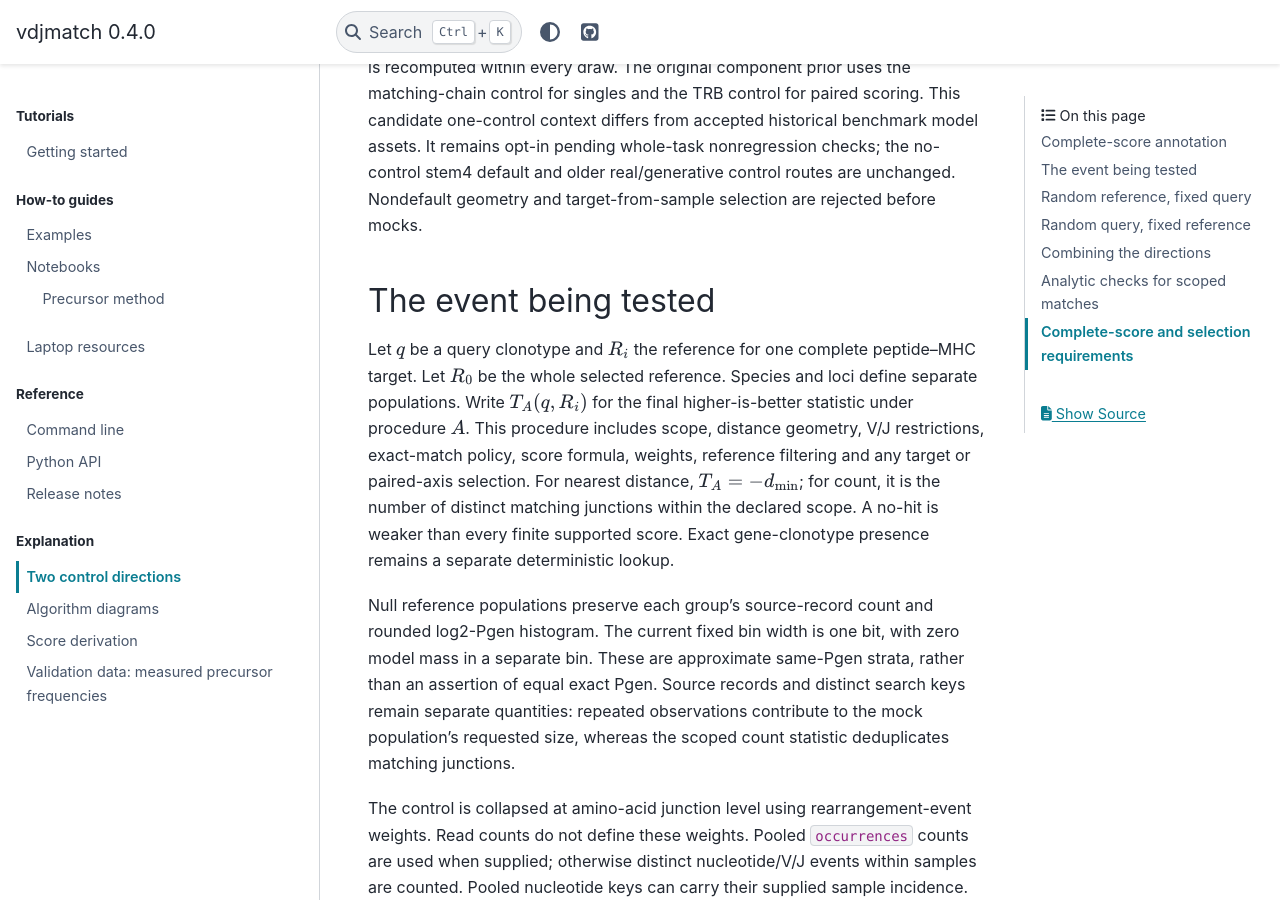
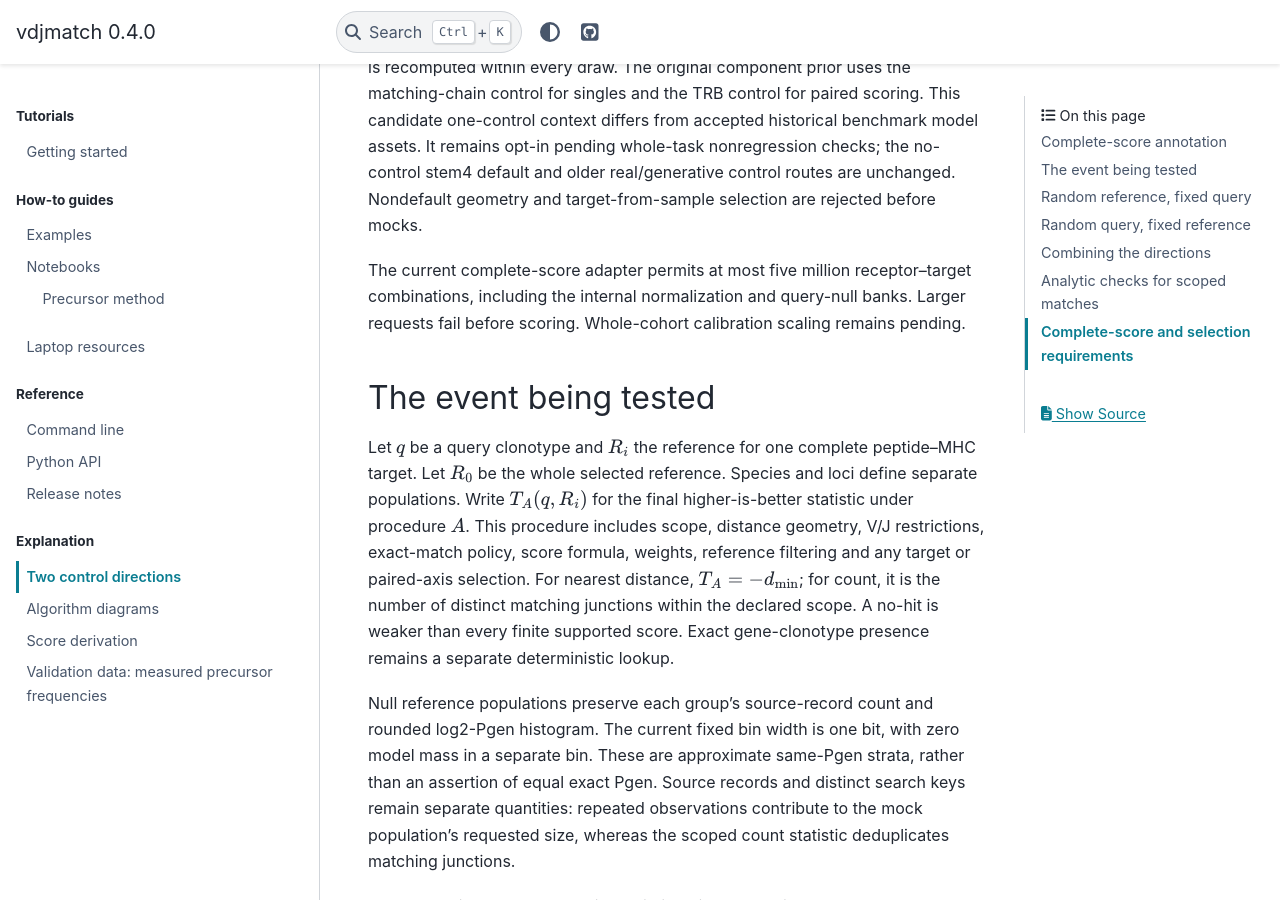
Before and after one commit to antigenomics/vdjmatch, a Sphinx documentation site: the page built from docs/control-calibration.rst, in a window 1280 px wide and 900 px high, scrolled down 1364 px. Built offline with Sphinx 7.4.7 and the PyData theme 0.15.4, drawn with Linux system fonts in a browser that asks for light colours; pages that are not in the unit, such as notebooks, are missing from menus.

Commit message:
Document complete-score calibration cohort limit

```diff
--- a/docs/control-calibration.rst
+++ b/docs/control-calibration.rst
@@ -54,6 +54,10 @@ This candidate one-control context differs from accepted historical benchmark
 model assets. It remains opt-in pending whole-task nonregression checks; the
 no-control stem4 default and older real/generative control routes are unchanged.
 Nondefault geometry and target-from-sample selection are rejected before mocks.
+
+The current complete-score adapter permits at most five million receptor--target
+combinations, including the internal normalization and query-null banks. Larger
+requests fail before scoring. Whole-cohort calibration scaling remains pending.
 
 The event being tested
 ----------------------
```
